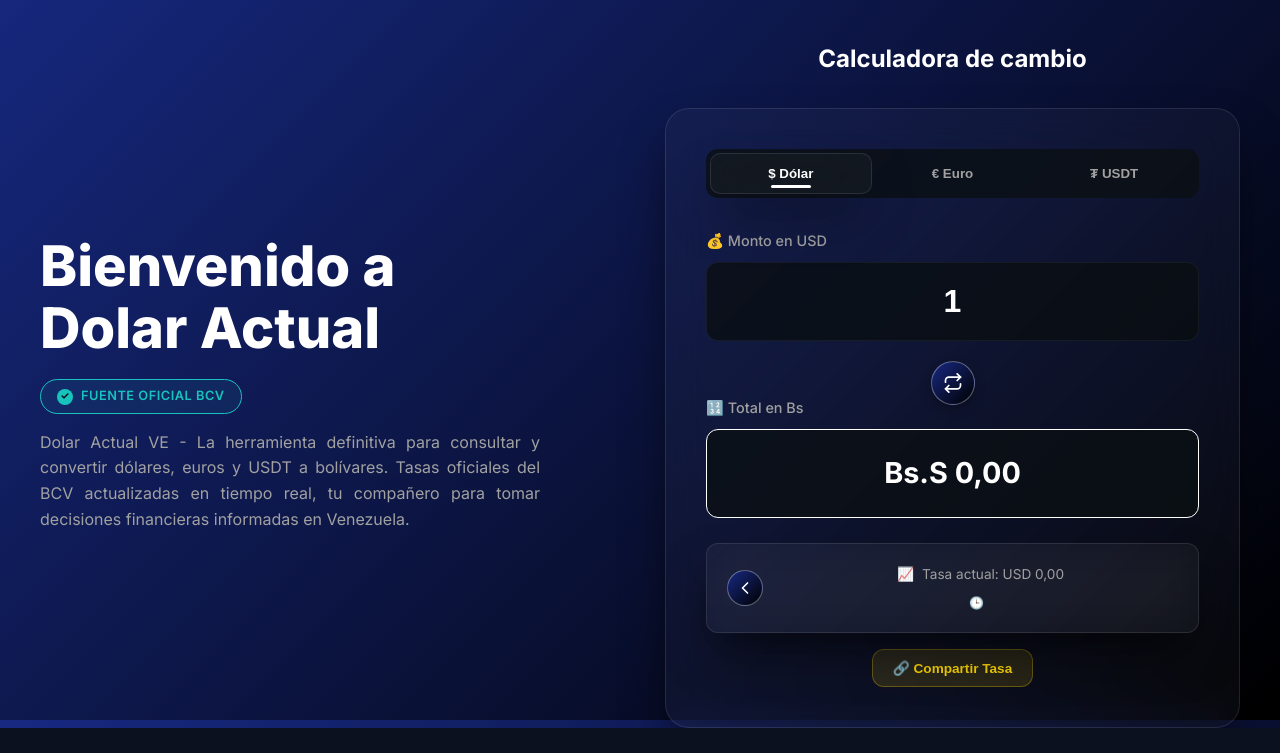
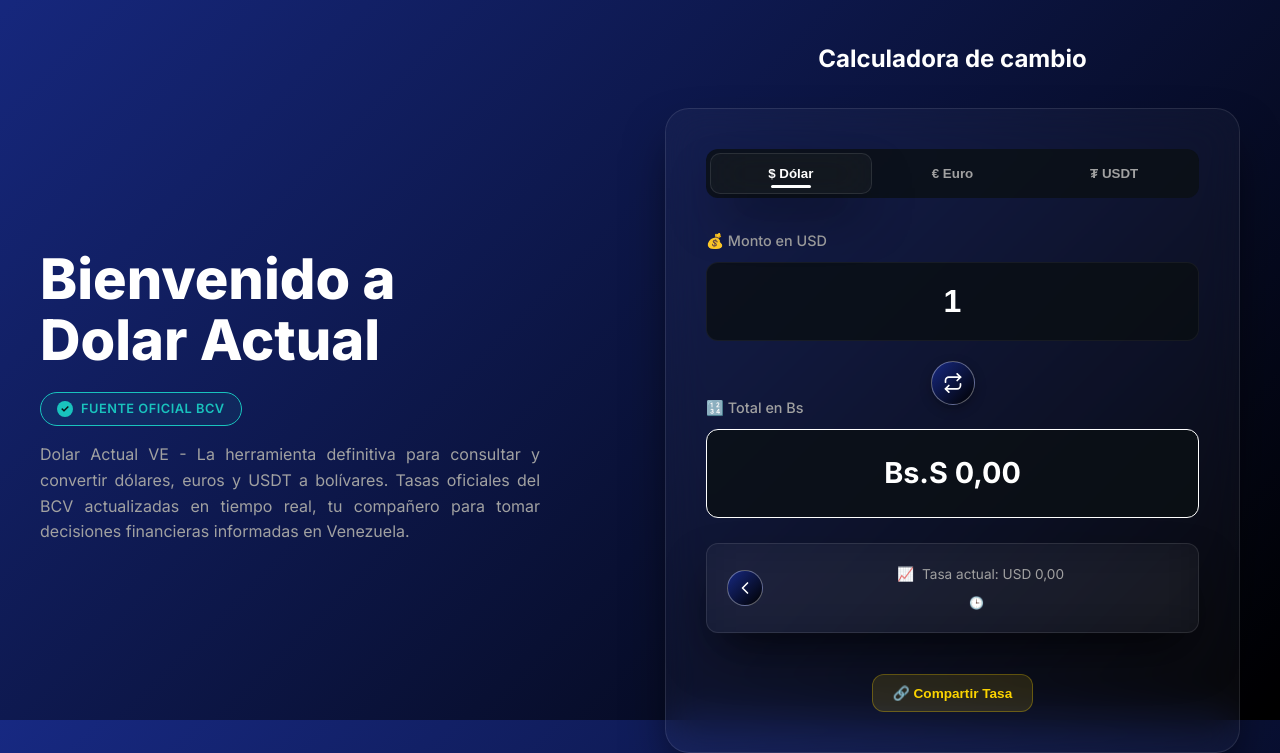
Before and after one commit to Nelson-debug00/telegram_bot, a Flask app: template templates/index.html in a window 1280 px wide. Shown: the part 80-833 px from the top of the page. Before the commit the page ends 808 px from the top, so only its background shows below. Run offline with Flask 3, Linux system fonts and the light colour scheme; the template is opened without the code that fills it, so the values that code supplies are empty; parts of the project's set-up code (start-up, migrations or seed data) failed here and were passed over.

Commit message:
margen top

```diff
--- a/static/css/style.css
+++ b/static/css/style.css
@@ -517,7 +517,7 @@
   background: rgba(255, 215, 0, 0.12);
   color: #ffd700;
   border: 1px solid rgba(255, 215, 0, 0.3);
-  padding-top: 10px;
+  margin-top: 25px;
 }
 
 .cta-btn--share:hover {
```
